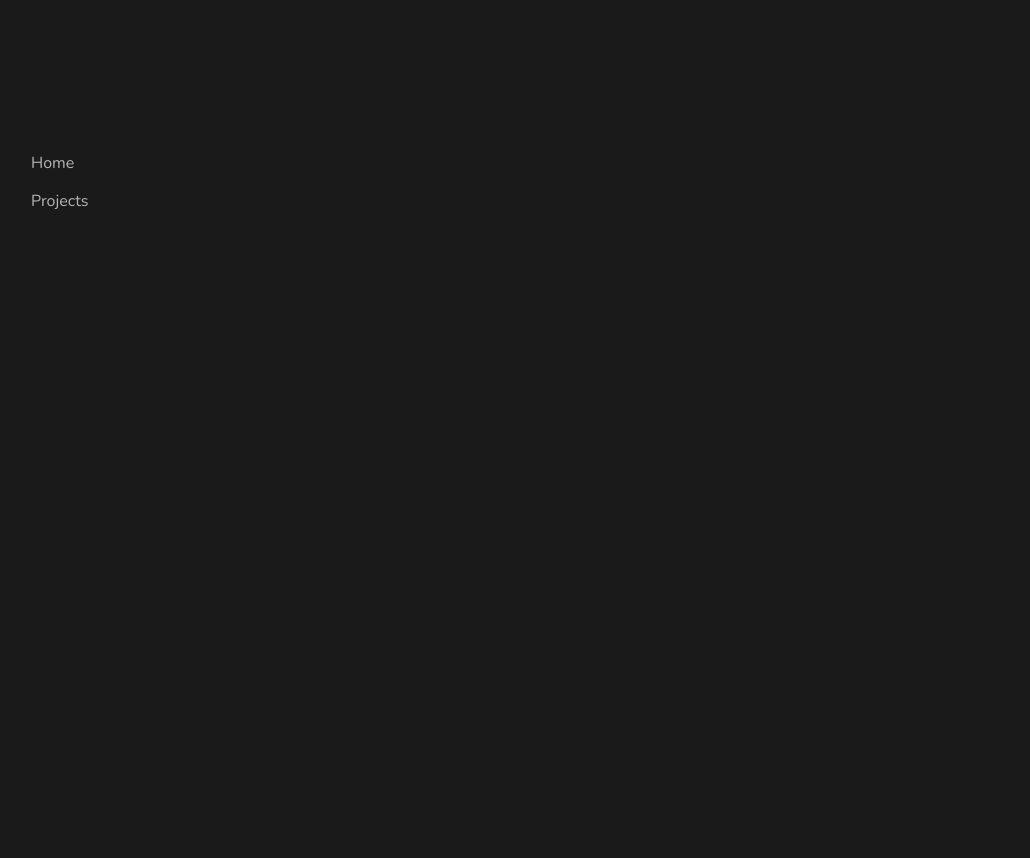
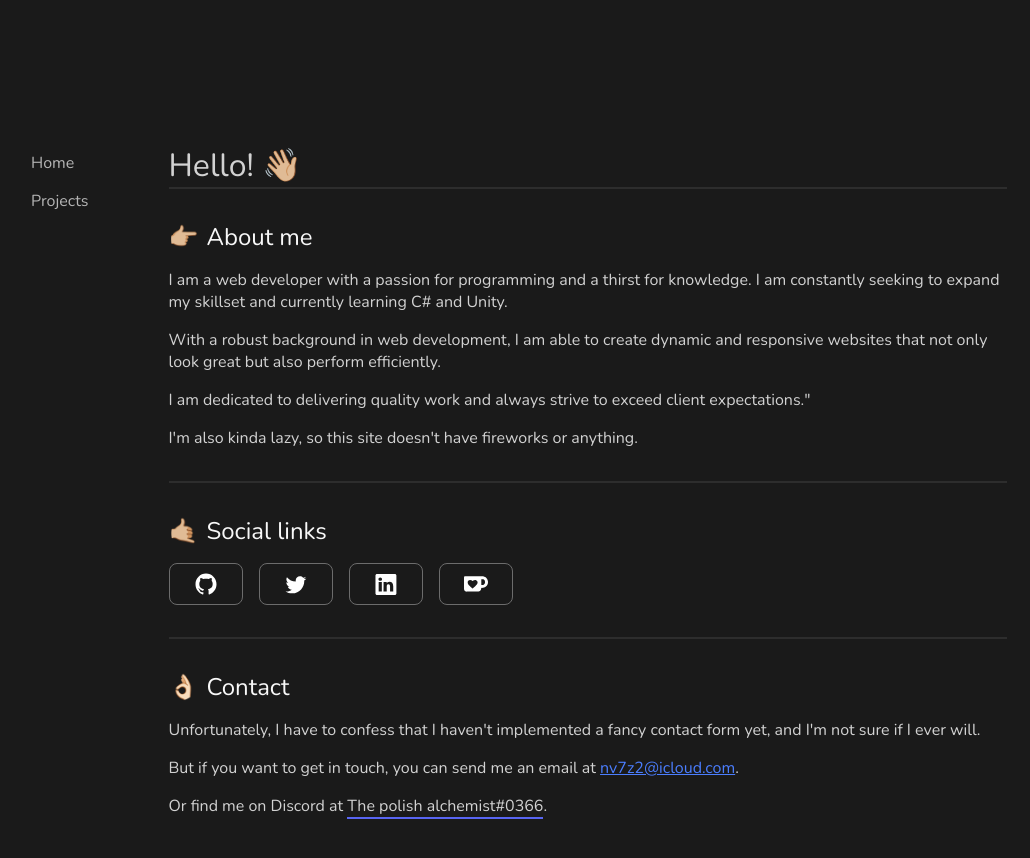
Before and after one commit to Nv7z2/Portfolio_old, a Nuxt app: page / in a window 1280 px wide. Shown: the top 858 px of the page, without its empty margins (129-1159 px from the left). Before the commit the page ends 800 px from the top, so only its background shows below. Built offline with nearby package versions, Linux system fonts and the light colour scheme.

Commit message:
feat: add index page

```diff
--- a/pages/index.vue
+++ b/pages/index.vue
@@ -1,7 +1,66 @@
 <template>
-  <div></div>
+  <main class="page page-index">
+    <h1 class="page-heading">Hello! 👋🏼</h1>
+
+    <Page-Section :divider="{ type: 'top', size: 2 }">
+      <SectionHeading :margin="1" prefix="👉🏼">About me</SectionHeading>
+      <p>
+        I am a web developer with a passion for programming and a thirst for
+        knowledge. I am constantly seeking to expand my skillset and currently
+        learning C# and Unity.
+      </p>
+      <p>
+        With a robust background in web development, I am able to create dynamic
+        and responsive websites that not only look great but also perform
+        efficiently.
+      </p>
+      <p>
+        I am dedicated to delivering quality work and always strive to exceed
+        client expectations."
+      </p>
+      <p>
+        I'm also kinda lazy, so this site doesn't have fireworks or anything.
+      </p>
+    </Page-Section>
+
+    <Page-Section :divider="{ type: 'top', size: 2 }">
+      <SectionHeading :margin="1" prefix="🤙🏼">Social links</SectionHeading>
+      <div class="social-info">
+        <SocialAnchor href="https://github.com" icon="github" />
+        <SocialAnchor href="https://twitter.com" icon="twitter" />
+        <SocialAnchor href="https://linkedin.com" icon="linkedin" />
+        <SocialAnchor href="https://ko-fi.com/nv7z2" icon="ko-fi" />
+      </div>
+    </Page-Section>
+
+    <Page-Section :divider="{ type: 'top', size: 2 }">
+      <SectionHeading :margin="1" prefix="👌🏻">Contact</SectionHeading>
+      <p>
+        Unfortunately, I have to confess that I haven't implemented a fancy
+        contact form yet, and I'm not sure if I ever will.
+      </p>
+      <p>
+        But if you want to get in touch, you can send me an email at
+        <ContactMail mail="nv7z2@icloud.com" />.
+      </p>
+      <p>
+        Or find me on Discord at <TextWithBorder color="#5865f2">The polish alchemist#0366</TextWithBorder>.
+      </p>
+    </Page-Section>
+  </main>
 </template>
 
-<script setup lang="ts"></script>
+<script setup lang="ts">
+import PageSection from '@/components/PageSection.vue';
+import SectionHeading from '@/components/SectionHeading.vue';
+import SocialAnchor from '@/components/SocialAnchor.vue';
+import ContactMail from '@/components/ContactMail.vue';
+import TextWithBorder from '@/components/TextWithBorder.vue';
+</script>
 
-<style scoped></style>
+<style scoped lang="scss">
+h1 {
+  margin: 0;
+  font-weight: normal;
+}
+</style>
```
